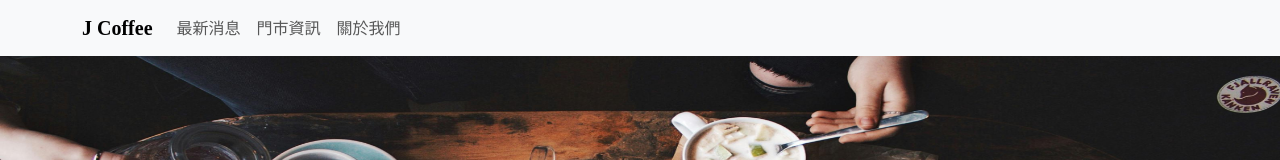
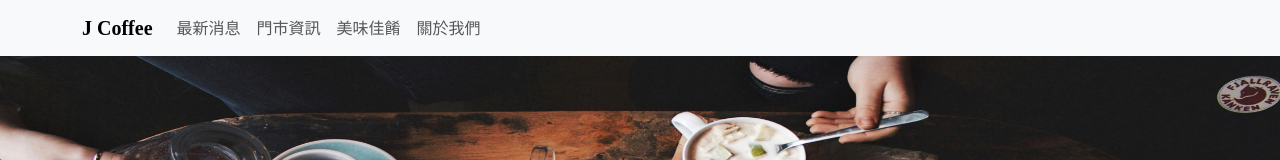
Before and after one commit to ritacc12/CoffeeShop, a React (Vite) app: page / in a window 1280 px wide. Shown: the top 160 px of the page. Built offline with nearby package versions, Linux system fonts and the light colour scheme.

Commit message:
connect the route for each sub-page

```diff
--- a/src/component/Header.jsx
+++ b/src/component/Header.jsx
@@ -20,8 +20,9 @@ export default function Header() {
         <Navbar.Collapse id="responsive-navbar-nav">
           <Nav className="me-auto">
             <Nav.Link href="/news">最新消息</Nav.Link>
-            <Nav.Link href="/about">門市資訊</Nav.Link>
-            <Nav.Link href="/connect">關於我們</Nav.Link>
+            <Nav.Link href="/shop">門市資訊</Nav.Link>
+            <Nav.Link href="/menu">美味佳餚</Nav.Link>
+            <Nav.Link href="/about">關於我們</Nav.Link>
           </Nav>
         </Navbar.Collapse>
       </Container>
```
